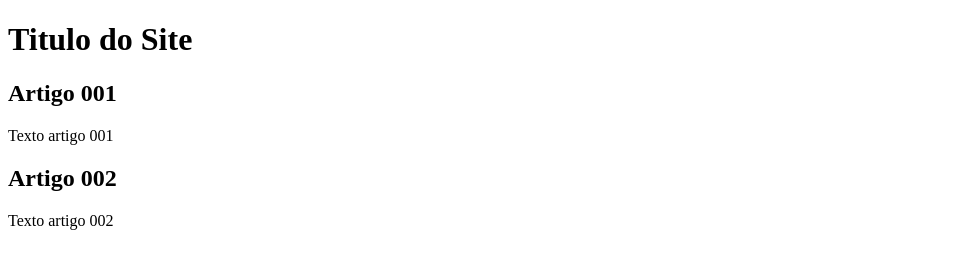
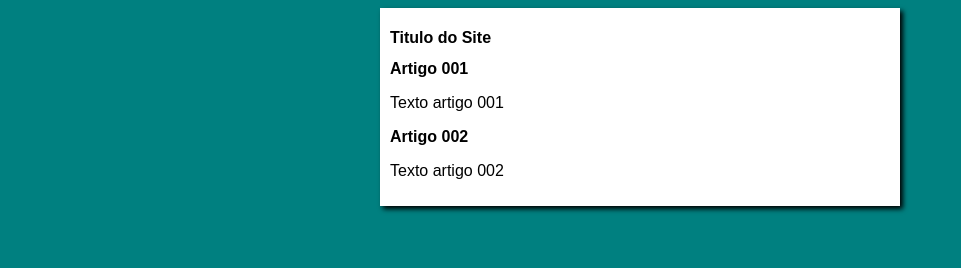
Before and after one commit to fln99/projeto-site, a plain HTML site: page index.html in a window 1280 px wide. Shown: the whole page, without its empty margins (0-961 px from the left). Drawn offline with Linux system fonts and the light colour scheme.

Commit message:
adicionei os estilos

```diff
--- /dev/null
+++ b/estilos/style.css
@@ -0,0 +1,16 @@
+* {
+    font-family: Arial, Helvetica, sans-serif;
+    font-size: 16px;
+}
+
+body {
+    background: teal;
+}
+
+main {
+    background-color: white;
+    width: 500px;
+    margin: 0 auto;
+    padding: 10px;
+    box-shadow: 3px 3px 5px black;
+}
--- a/index.html
+++ b/index.html
@@ -4,6 +4,7 @@
     <meta charset="UTF-8">
     <meta name="viewport" content="width=device-width, initial-scale=1.0">
     <title>Titulo do Site</title>
+    <link rel="stylesheet" href="estilos/style.css">
 </head>
 <body>
     <main>
```
